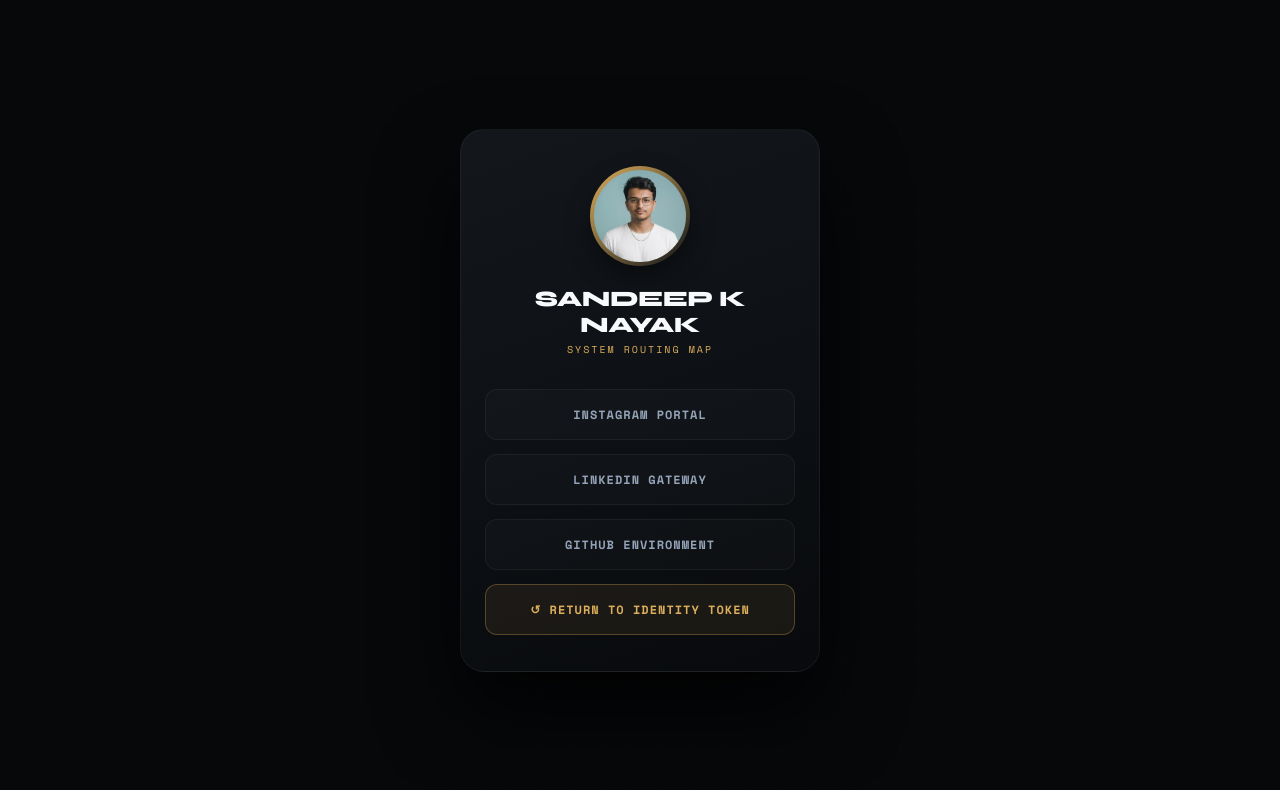
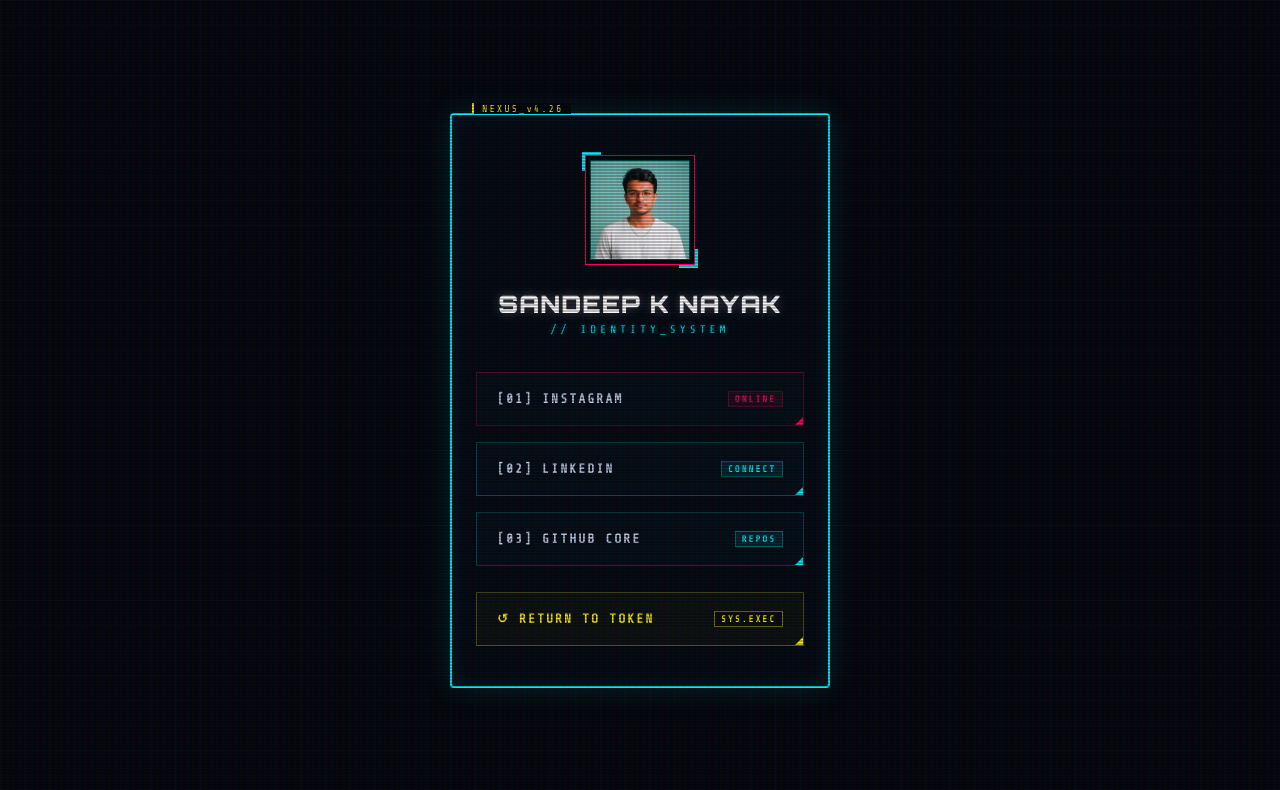
Before and after one commit to sandykn78-create/digital-card-maker, a plain HTML site: page links.html in a window 1280 px wide. Shown: the top 790 px of the page. Drawn offline with nearby package versions, Linux system fonts and the light colour scheme.

Commit message:
Update links.html

```diff
--- a/links.html
+++ b/links.html
@@ -3,19 +3,20 @@
 <head>
     <meta charset="UTF-8">
     <meta name="viewport" content="width=device-width, initial-scale=1.0">
-    <title>Sandeep K Nayak — Connect Directory</title>
+    <title>Sandeep K Nayak — Nexus Directory</title>
 
     <link rel="preconnect" href="https://fonts.googleapis.com">
     <link rel="preconnect" href="https://fonts.gstatic.com" crossorigin>
-    <link href="https://fonts.googleapis.com/css2?family=Space+Mono:wght@400;700&family=Syne:wght@700;800&display=swap" rel="stylesheet">
+    <link href="https://fonts.googleapis.com/css2?family=Orbitron:wght@500;800;900&family=Share+Tech+Mono&display=swap" rel="stylesheet">
 
     <style>
         :root {
-            --accent-gold: #dcae5b;
-            --dark-base: #0a0d10;
-            --light-base: #f7f9fb;
-            --card-bg: #13171c;
-            --border-alpha: rgba(255, 255, 255, 0.05);
+            --neon-cyan: #00f0ff;
+            --neon-magenta: #ff0055;
+            --neon-yellow: #fcee0a;
+            --terminal-dark: #03070d;
+            --panel-bg: rgba(5, 11, 22, 0.85);
+            --cyber-border: rgba(0, 240, 255, 0.25);
         }
 
         * {
@@ -25,121 +26,220 @@
         }
 
         body {
-            background: #06080a;
-            color: var(--light-base);
-            font-family: -apple-system, BlinkMacSystemFont, "Segoe UI", Roboto, sans-serif;
+            background: var(--terminal-dark);
+            color: #fff;
+            font-family: 'Share Tech Mono', monospace;
             min-height: 100vh;
             display: flex;
             justify-content: center;
             align-items: center;
-            padding: 20px;
+            padding: 24px;
             position: relative;
+            overflow-x: hidden;
         }
 
-        /* Ambient grid pattern matching main index page */
+        /* Animated Scanline Background Grid */
         body::before {
             content: '';
             position: absolute;
             top: 0; left: 0; width: 100%; height: 100%;
-            background-image:
-                linear-gradient(rgba(255,255,255,0.01) 1px, transparent 1px),
-                linear-gradient(90deg, rgba(255,255,255,0.01) 1px, transparent 1px);
-            background-size: 30px 30px;
-            opacity: 0.4;
+            background:
+                linear-gradient(rgba(0, 240, 255, 0.03) 1px, transparent 1px),
+                linear-gradient(90deg, rgba(0, 240, 255, 0.03) 1px, transparent 1px),
+                linear-gradient(rgba(255, 0, 85, 0.01) 2px, transparent 2px);
+            background-size: 25px 25px, 25px 25px, 100% 4px;
+            opacity: 0.8;
             pointer-events: none;
             z-index: 1;
         }
 
+        /* Global Scanline Overlay Effect */
+        body::after {
+            content: " ";
+            display: block;
+            position: absolute;
+            top: 0; left: 0; bottom: 0; right: 0;
+            background: linear-gradient(rgba(18, 16, 16, 0) 50%, rgba(0, 0, 0, 0.25) 50%), linear-gradient(90deg, rgba(255, 0, 0, 0.06), rgba(0, 255, 0, 0.02), rgba(0, 0, 255, 0.06));
+            z-index: 99;
+            background-size: 100% 3px, 6px 100%;
+            pointer-events: none;
+        }
+
         .hub-container {
             width: 100%;
-            max-width: 360px;
-            background: linear-gradient(160deg, #13171c 0%, #080a0d 100%);
-            border: 1px solid var(--border-alpha);
-            border-radius: 24px;
-            padding: 36px 24px;
+            max-width: 380px;
+            background: var(--panel-bg);
+            border: 2px solid var(--neon-cyan);
+            border-radius: 4px; /* Hard, geometric cyberpunk cuts */
+            padding: 40px 24px;
             text-align: center;
-            box-shadow: 0 40px 80px rgba(0, 0, 0, 0.8);
+            box-shadow: 0 0 30px rgba(0, 240, 255, 0.15), inset 0 0 20px rgba(0, 240, 255, 0.1);
             position: relative;
             z-index: 2;
+            backdrop-filter: blur(8px);
+        }
+
+        /* Tech corner accents */
+        .hub-container::before {
+            content: 'NEXUS_v4.26';
+            position: absolute;
+            top: -12px;
+            left: 20px;
+            background: var(--terminal-dark);
+            padding: 0 8px;
+            font-size: 10px;
+            color: var(--neon-yellow);
+            letter-spacing: 2px;
+            border-left: 2px solid var(--neon-yellow);
         }
 
         .profile-avatar-wrapper {
-            width: 100px;
-            height: 100px;
-            margin: 0 auto 20px;
-            border-radius: 50%;
+            width: 110px;
+            height: 110px;
+            margin: 0 auto 24px;
+            position: relative;
+            background: var(--terminal-dark);
+            border: 1px solid var(--neon-magenta);
             padding: 4px;
-            background: linear-gradient(135deg, var(--accent-gold), transparent);
-            box-shadow: 0 10px 25px rgba(0,0,0,0.4);
+        }
+
+        /* Corner bracket accents for the photo frame */
+        .profile-avatar-wrapper::before {
+            content: '';
+            position: absolute;
+            top: -4px; left: -4px; width: 16px; height: 16px;
+            border-top: 3px solid var(--neon-cyan);
+            border-left: 3px solid var(--neon-cyan);
+        }
+        .profile-avatar-wrapper::after {
+            content: '';
+            position: absolute;
+            bottom: -4px; right: -4px; width: 16px; height: 16px;
+            border-bottom: 3px solid var(--neon-cyan);
+            border-right: 3px solid var(--neon-cyan);
         }
 
         .profile-avatar {
             width: 100%;
             height: 100%;
-            border-radius: 50%;
             object-fit: cover;
-            filter: grayscale(20%);
-            background: #101419;
+            filter: saturate(1.4) contrast(1.1) hue-rotate(-10deg);
+            border: 1px solid rgba(0, 240, 255, 0.3);
         }
 
         .identity-block h1 {
-            font-family: 'Syne', sans-serif;
-            font-size: 22px;
-            font-weight: 800;
-            letter-spacing: -0.5px;
+            font-family: 'Orbitron', sans-serif;
+            font-size: 24px;
+            font-weight: 900;
+            letter-spacing: 1px;
+            color: #fff;
             text-transform: uppercase;
-            margin-bottom: 4px;
+            text-shadow: 0 0 10px rgba(255, 255, 255, 0.3);
         }
 
         .identity-block p {
-            font-family: 'Space Mono', monospace;
-            font-size: 10px;
-            color: var(--accent-gold);
+            font-size: 11px;
+            color: var(--neon-cyan);
             text-transform: uppercase;
-            letter-spacing: 2px;
-            margin-bottom: 32px;
+            letter-spacing: 4px;
+            margin-top: 4px;
+            margin-bottom: 36px;
+            text-shadow: 0 0 5px rgba(0, 240, 255, 0.5);
         }
 
         .links-vector {
             display: flex;
             flex-direction: column;
-            gap: 14px;
+            gap: 16px;
         }
 
         .hyper-link-node {
             display: flex;
             align-items: center;
-            justify-content: center;
-            padding: 16px;
-            background: rgba(255, 255, 255, 0.02);
-            border: 1px solid rgba(255, 255, 255, 0.05);
-            border-radius: 12px;
-            color: #94a3b8;
-            font-family: 'Space Mono', monospace;
-            font-size: 12px;
-            font-weight: 700;
+            justify-content: space-between;
+            padding: 18px 20px;
+            background: rgba(0, 240, 255, 0.02);
+            border: 1px solid var(--cyber-border);
+            color: #c4d1ec;
+            font-size: 13px;
+            font-weight: bold;
             text-decoration: none;
-            letter-spacing: 1px;
+            letter-spacing: 2px;
             text-transform: uppercase;
-            transition: all 0.3s cubic-bezier(0.25, 1, 0.5, 1);
+            position: relative;
+            transition: all 0.2s ease;
+            overflow: hidden;
+        }
+
+        /* Diagonal geometric corner slice cut */
+        .hyper-link-node::before {
+            content: '';
+            position: absolute;
+            bottom: 0; right: 0;
+            width: 0; height: 0;
+            border-style: solid;
+            border-width: 0 0 8px 8px;
+            border-color: transparent transparent var(--neon-cyan) transparent;
+            transition: all 0.2s ease;
         }
 
         .hyper-link-node:hover {
-            background: rgba(220, 174, 91, 0.06);
-            border-color: rgba(220, 174, 91, 0.4);
+            background: rgba(0, 240, 255, 0.1);
+            border-color: var(--neon-cyan);
             color: #fff;
-            transform: translateY(-2px);
-            box-shadow: 0 10px 20px rgba(0,0,0,0.2);
+            transform: scale(1.02);
+            box-shadow: 0 0 15px rgba(0, 240, 255, 0.3);
+            text-shadow: 0 0 5px #fff;
         }
 
-        /* Specific style for primary back-to-card token option */
+        /* Custom color accent variants for distinct portals */
+        .hyper-link-node.instagram-node {
+            border-color: rgba(255, 0, 85, 0.3);
+        }
+        .hyper-link-node.instagram-node::before {
+            border-color: transparent transparent var(--neon-magenta) transparent;
+        }
+        .hyper-link-node.instagram-node:hover {
+            background: rgba(255, 0, 85, 0.1);
+            border-color: var(--neon-magenta);
+            box-shadow: 0 0 15px rgba(255, 0, 85, 0.4);
+        }
+
         .hyper-link-node.primary-node {
-            background: rgba(220, 174, 91, 0.08);
-            border-color: rgba(220, 174, 91, 0.3);
-            color: var(--accent-gold);
+            background: rgba(252, 238, 10, 0.03);
+            border-color: rgba(252, 238, 10, 0.3);
+            color: var(--neon-yellow);
+            margin-top: 10px;
+        }
+        .hyper-link-node.primary-node::before {
+            border-color: transparent transparent var(--neon-yellow) transparent;
         }
         .hyper-link-node.primary-node:hover {
-            background: var(--accent-gold);
+            background: var(--neon-yellow);
+            color: #000;
+            box-shadow: 0 0 20px rgba(252, 238, 10, 0.5);
+            text-shadow: none;
+        }
+
+        .status-tag {
+            font-size: 9px;
+            padding: 2px 6px;
+            background: rgba(0, 240, 255, 0.1);
+            border: 1px solid rgba(0, 240, 255, 0.3);
+            color: var(--neon-cyan);
+        }
+        .instagram-node .status-tag {
+            background: rgba(255, 0, 85, 0.1);
+            border: 1px solid rgba(255, 0, 85, 0.3);
+            color: var(--neon-magenta);
+        }
+        .primary-node .status-tag {
+            background: rgba(0, 0, 0, 0.2);
+            border: 1px solid rgba(252, 238, 10, 0.5);
+            color: var(--neon-yellow);
+        }
+        .primary-node:hover .status-tag {
+            border-color: #000;
             color: #000;
         }
     </style>
@@ -148,22 +248,35 @@
 
     <div class="hub-container">
         <div class="profile-avatar-wrapper">
-            <!-- FIXED: points to your profile.jpeg.jpeg file extension -->
             <img src="profile.jpeg.jpeg" alt="Sandeep K Nayak" class="profile-avatar">
         </div>
 
         <div class="identity-block">
             <h1>Sandeep K Nayak</h1>
-            <p>System Routing Map</p>
+            <p>// IDENTITY_SYSTEM</p>
         </div>
 
         <div class="links-vector">
-            <!-- Added your active Instagram configuration link -->
-            <!-- Replace your current Instagram link line with this deep link line -->
-            <a href="instagram://user?username=sandeep.k.n77" class="hyper-link-node">Instagram Portal</a>
-            <a href="https://linkedin.com/" target="_blank" class="hyper-link-node">LinkedIn Gateway</a>
-            <a href="https://github.com/sandykn78-create" target="_blank" class="hyper-link-node">GitHub Environment</a>
-            <a href="index.html" class="hyper-link-node primary-node">↺ Return to Identity Token</a>
+            <!-- Instagram Link handles both App deep link redirect and web backup securely -->
+            <a href="instagram://user?username=sandeep.k.n77" onclick="window.open('https://instagram.com/sandeep.k.n77', '_blank');" class="hyper-link-node instagram-node">
+                <span>[01] Instagram</span>
+                <span class="status-tag">ONLINE</span>
+            </a>
+
+            <a href="https://linkedin.com/" target="_blank" class="hyper-link-node">
+                <span>[02] LinkedIn</span>
+                <span class="status-tag">CONNECT</span>
+            </a>
+
+            <a href="https://github.com/sandykn78-create" target="_blank" class="hyper-link-node">
+                <span>[03] GitHub Core</span>
+                <span class="status-tag">REPOS</span>
+            </a>
+
+            <a href="index.html" class="hyper-link-node primary-node">
+                <span>↺ RETURN TO TOKEN</span>
+                <span class="status-tag">SYS.EXEC</span>
+            </a>
         </div>
     </div>
 
```
